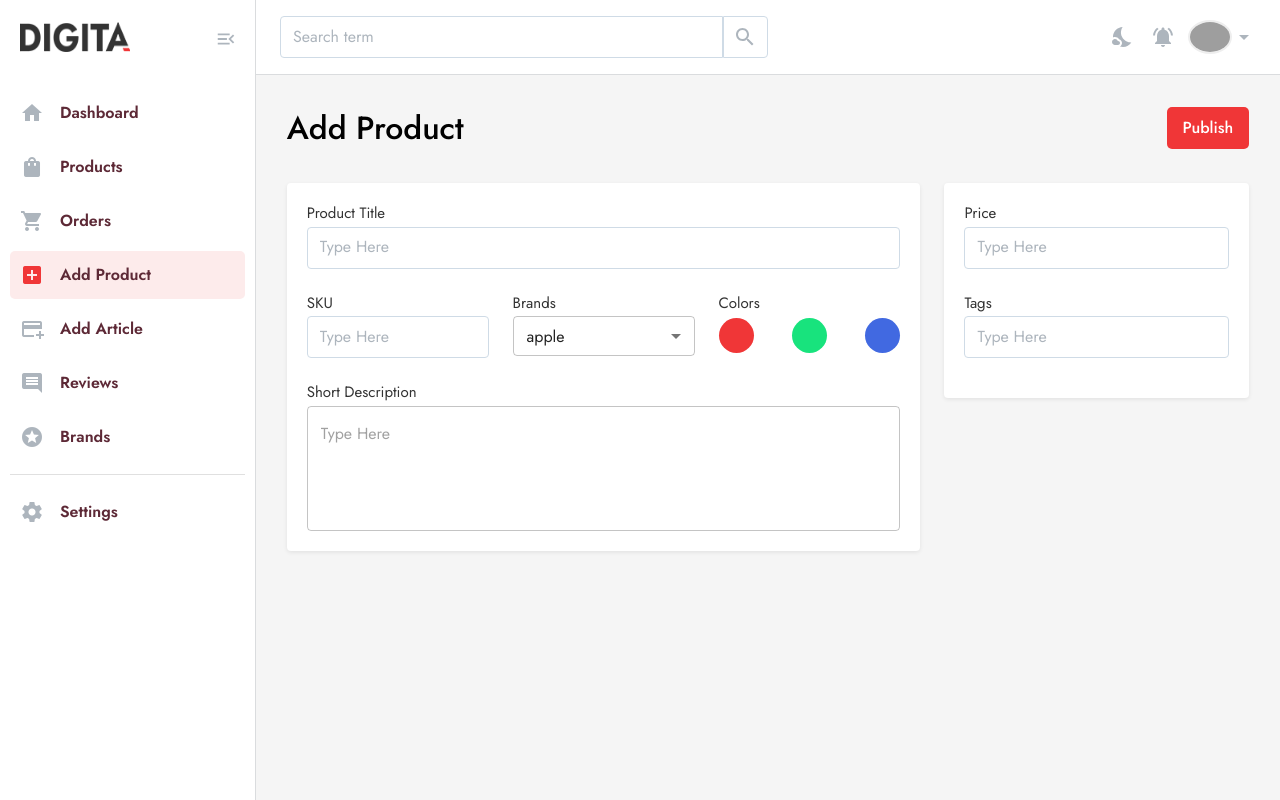
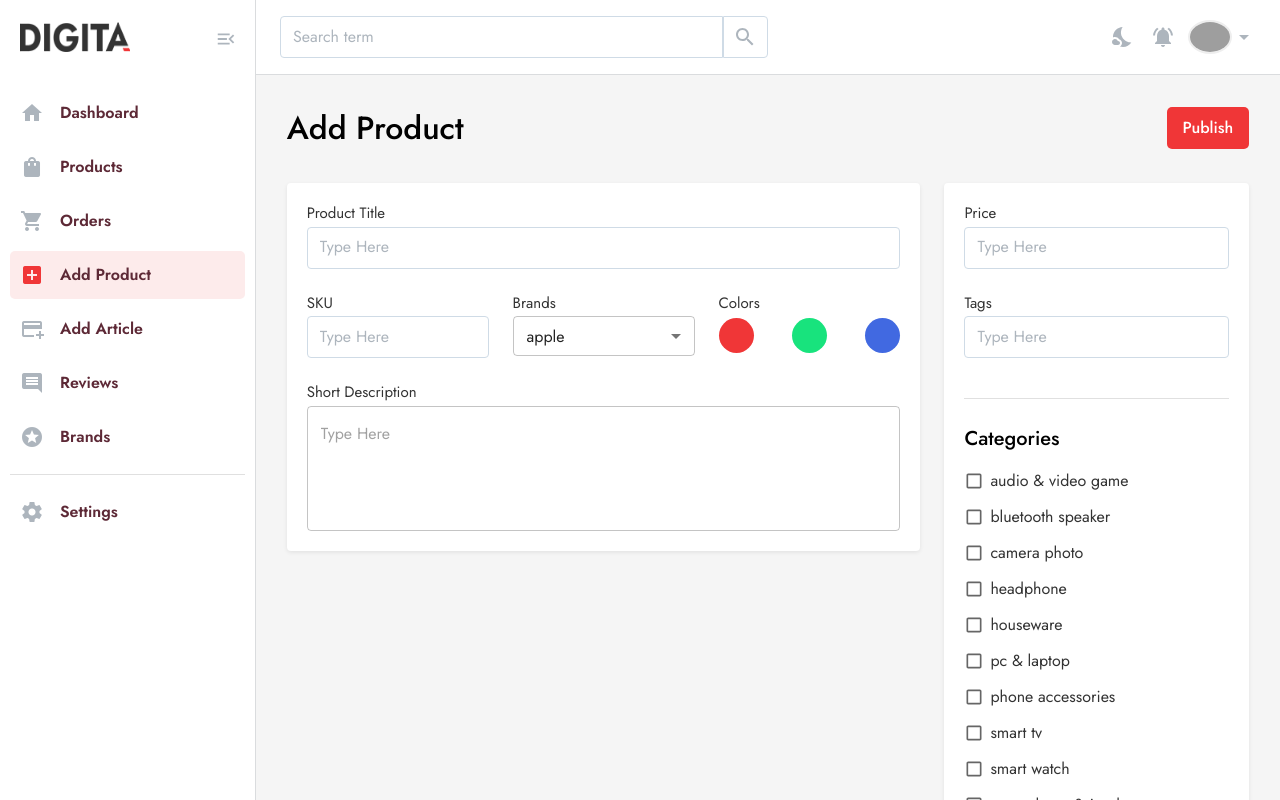
Before and after one commit to digita-webshop/digita-webshop-frontend, a React (Create React App) app: page /panel/add-product in a window 1280 px wide. Shown: the top 800 px of the page. Built offline with nearby package versions, Linux system fonts and the light colour scheme; grey boxes are pictures that could not be loaded.

Commit message:
feat(addProduct):add categories component

```diff
--- /dev/null
+++ b/src/Components/AddProduct/Sidebar/Categories/Categories.tsx
@@ -0,0 +1,71 @@
+import {
+  Checkbox,
+  List,
+  ListItem,
+  ListItemIcon,
+  ListItemText,
+  Typography,
+} from "@mui/material";
+import { useState } from "react";
+import { categoriesList } from "../../../../Services/Utils/Data/data";
+import { categoryCheckboxStyles } from "../../../../Styles/AddProduct";
+
+function Categories() {
+  const [checked, setChecked] = useState([""]);
+
+  const handleToggle = (value: string) => () => {
+    const currentIndex = checked.indexOf(value);
+    const newChecked = [...checked];
+
+    if (currentIndex === -1) {
+      newChecked.push(value);
+    } else {
+      newChecked.splice(currentIndex, 1);
+    }
+
+    setChecked(newChecked);
+  };
+  return (
+    <>
+      <Typography variant={"h6"}>Categories</Typography>
+      <List>
+        {categoriesList.map(({ id, name }) => {
+          const labelId = `checkbox-list-label-${id}`;
+          const isChecked = checked.indexOf(name) !== -1;
+
+          return (
+            <ListItem
+              key={id}
+              sx={{ padding: "2px 16px 2px 12px", cursor: "context-menu" }}
+              onClick={handleToggle(name)}
+            >
+              <ListItemIcon sx={{ minWidth: 0 }}>
+                <Checkbox
+                  sx={categoryCheckboxStyles}
+                  edge="start"
+                  checked={isChecked}
+                  tabIndex={-1}
+                  disableRipple
+                  inputProps={{ "aria-labelledby": labelId }}
+                />
+              </ListItemIcon>
+              <ListItemText
+                id={labelId}
+                primary={
+                  <Typography
+                    component={"span"}
+                    sx={{ color: "common.digitaBlack" }}
+                  >
+                    {name}
+                  </Typography>
+                }
+              />
+            </ListItem>
+          );
+        })}
+      </List>
+    </>
+  );
+}
+
+export default Categories;
--- a/src/Components/AddProduct/Sidebar/Sidebar.tsx
+++ b/src/Components/AddProduct/Sidebar/Sidebar.tsx
@@ -1,5 +1,5 @@
 import { Close } from "@mui/icons-material";
-import { Box, FormControl, Grid, Typography } from "@mui/material";
+import { Box, Divider, FormControl, Grid, Typography } from "@mui/material";
 import { ChangeEvent, KeyboardEvent, useState } from "react";
 import {
   CardWrapper,
@@ -12,6 +12,7 @@ import {
   tagIconStyles,
   tagStyles,
 } from "../../../Styles/AddProduct";
+import Categories from "./Categories/Categories";
 interface ITag {
   id: string;
   name: string;
@@ -72,6 +73,10 @@ function Sidebar() {
                 </Box>
               ))}
           </Box>
+          <Divider sx={{ marginTop: "20px" }} />
+        </Grid>
+        <Grid item xs={12}>
+          <Categories />
         </Grid>
       </Grid>
     </CardWrapper>
--- a/src/Styles/AddProduct/index.tsx
+++ b/src/Styles/AddProduct/index.tsx
@@ -42,3 +42,12 @@ export const tagIconStyles = {
   fontSize: "18px",
   marginLeft: "4px",
 };
+export const categoryCheckboxStyles = {
+  padding: "0 6px 0 0 ",
+  "&.Mui-checked": {
+    color: "common.digitaRed",
+  },
+  "& .MuiSvgIcon-root": {
+    fontSize: "20px",
+  },
+};
```
